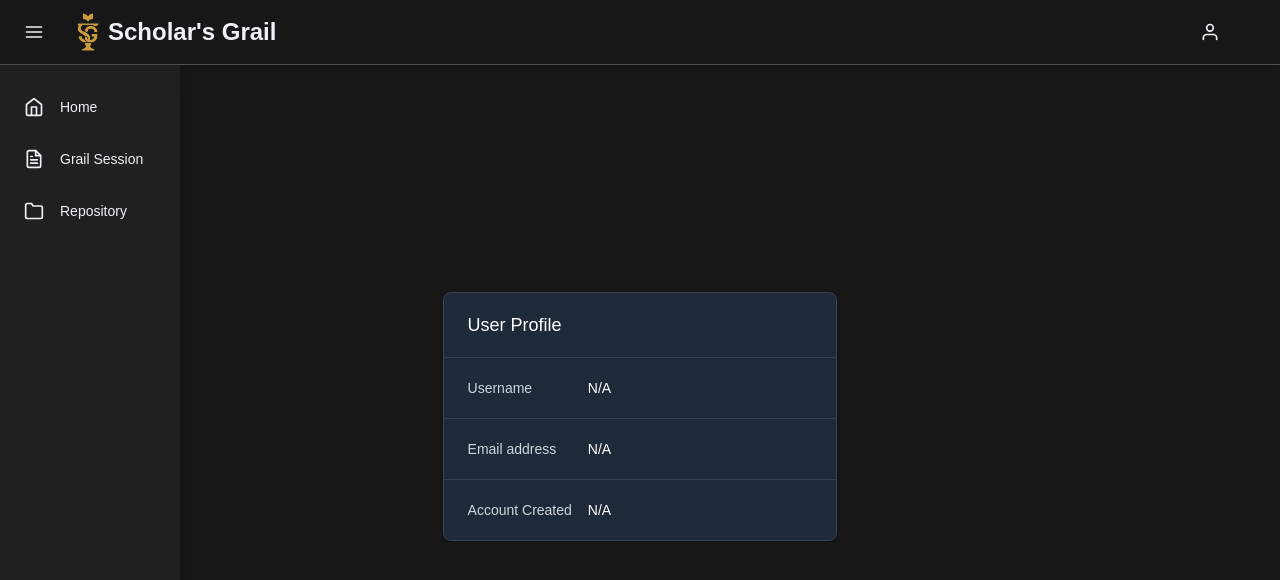
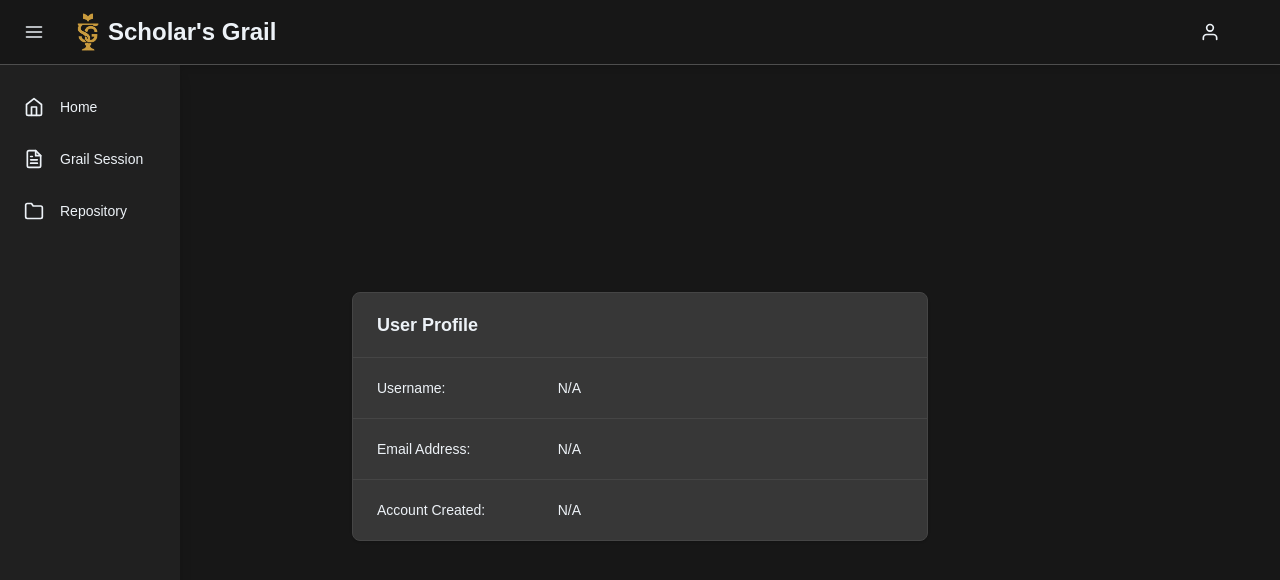
Before and after one commit to ZhangYize2003/scholars-grail, a Next.js app: page /profile in a window 1280 px wide. Shown: the top 580 px of the page. Built offline with nearby package versions, Linux system fonts and the light colour scheme; no server answers; sample sign-in values are in the browser's storage.

Commit message:
fix: improve profile page UI

```diff
--- a/app/profile/page.tsx
+++ b/app/profile/page.tsx
@@ -51,37 +51,37 @@ export default function ProfilePage() {
   }, [router]);
 
   return (
-    <div className="min-h-screen flex items-center-safe justify-center">
+    <div className="flex items-center-safe justify-center min-h-screen text-main">
       <Header />
-      <div className="bg-gray-800 overflow-hidden shadow rounded-lg border border-gray-700 mt-8 max-w-2xl mx-auto">
+      <div className="bg-secondary overflow-hidden shadow rounded-lg border border-tertiary mt-8 min-w-xl max-w-2xl">
         <div className="px-4 py-5 sm:px-6">
-          <h3 className="text-lg leading-6 font-medium text-white">
+          <h3 className="text-lg leading-6 font-bold">
             User Profile
           </h3>
         </div>
-        <div className="border-t border-gray-700 px-4 py-5 sm:p-0">
-          <dl className="sm:divide-y sm:divide-gray-700">
+        <div className="border-t border-tertiary px-4 py-5 sm:p-0">
+          <dl className="sm:divide-y sm:divide-tertiary">
             <div className="py-3 sm:py-5 sm:grid sm:grid-cols-3 sm:gap-4 sm:px-6">
-              <dt className="text-sm font-medium text-gray-300">
-                Username
+              <dt className="text-sm font-medium">
+                Username:
               </dt>
-              <dd className="mt-1 text-sm text-white sm:mt-0 sm:col-span-2">
+              <dd className="mt-1 text-sm sm:mt-0 sm:col-span-2">
                 {userName || "N/A"}
               </dd>
             </div>
             <div className="py-3 sm:py-5 sm:grid sm:grid-cols-3 sm:gap-4 sm:px-6">
-              <dt className="text-sm font-medium text-gray-300">
-                Email address
+              <dt className="text-sm font-medium">
+                Email Address:
               </dt>
-              <dd className="mt-1 text-sm text-white sm:mt-0 sm:col-span-2">
+              <dd className="mt-1 text-sm sm:mt-0 sm:col-span-2">
                 {email || "N/A"}
               </dd>
             </div>
             <div className ="py-3 sm:py-5 sm:grid sm:grid-cols-3 sm:gap-4 sm:px-6">
-                <dt className="text-sm font-medium text-gray-300">
-                    Account Created
+                <dt className="text-sm font-medium">
+                    Account Created:
                 </dt>
-                <dd className="mt-1 text-sm text-white sm:mt-0 sm:col-span-2">
+                <dd className="mt-1 text-sm sm:mt-0 sm:col-span-2">
                     {accountCreated || "N/A"}
                 </dd>
             </div>
```
